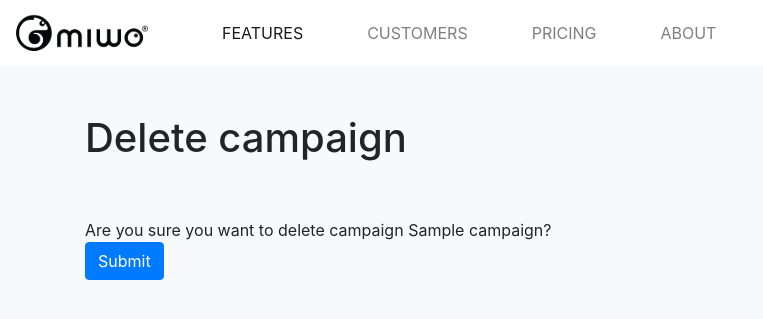
After one commit to nicolas-pantel/MiWo, a Django app: page /campaigns/delete/1/ in a window 1280 px wide. The commit adds this page. Shown: the top 319 px of the page, without its empty margins (0-763 px from the left). Run offline with Django 3.2, Linux system fonts and the light colour scheme; tables that the repository leaves empty hold one stand-in row (values such as "Sample post"); some libraries are stand-ins or nearby versions.

Commit message:
feature(bo): Add campaign deletion

```diff
--- /dev/null
+++ b/backoffice/templates/backoffice/campaign_confirm_delete.html
@@ -0,0 +1,22 @@
+{% extends "backoffice/base.html" %}
+
+{% load i18n bootstrap4 %}
+
+{% block content %}
+<div class="container">
+    <h1 class="pt-5">{% trans "Delete campaign" %}</h1>
+    <div class="row pt-5">
+        <div class="col-6">
+            <form class="form" method="POST" action="{% url 'campaign_delete' object.pk %}">
+                {% csrf_token %}
+                {% trans "Are you sure you want to delete campaign " %}{{ object.name }}?
+                {% buttons %}
+                    <button class="btn btn-primary" type="submit">{% trans "Submit" %}</button>
+                {% endbuttons %}
+            </form>
+        </div>
+    </div>
+</div>
+
+
+{% endblock %}
--- a/backoffice/urls.py
+++ b/backoffice/urls.py
@@ -11,6 +11,7 @@ urlpatterns = [
     path('demo/<channel>', views.DemoServerView.as_view(), name="demo_server"),
     path('campaigns/', views.CampaignsView.as_view(), name="campaigns"),
     path('campaigns/create/', views.CampaignCreateView.as_view(), name="campaign_create"),
+    path('campaigns/delete/<int:pk>/', views.CampaignDeleteView.as_view(), name="campaign_delete"),
 
     ### API ###
     path('api/docs/', include_docs_urls(title='Miwo API')),
--- a/backoffice/views.py
+++ b/backoffice/views.py
@@ -4,8 +4,9 @@ from channels.layers import get_channel_layer
 from django.contrib.auth.decorators import login_required
 from django.http import JsonResponse
 from django.shortcuts import render, redirect
+from django.urls import reverse_lazy
 from django.views.generic import TemplateView, View, ListView
-from django.views.generic.edit import UpdateView, CreateView
+from django.views.generic.edit import UpdateView, CreateView, DeleteView
 
 from .forms import ProfileForm
 from . import models
@@ -56,3 +57,8 @@ class CampaignCreateView(CreateView):
     def form_valid(self, form):
         form.instance.user = self.request.user
         return super().form_valid(form)
+
+
+class CampaignDeleteView(DeleteView):
+    model = models.Campaign
+    success_url = reverse_lazy('campaigns')
```
Also changed, not shown: backoffice/templates/backoffice/campaign_list.html (+6 -2 lines).
